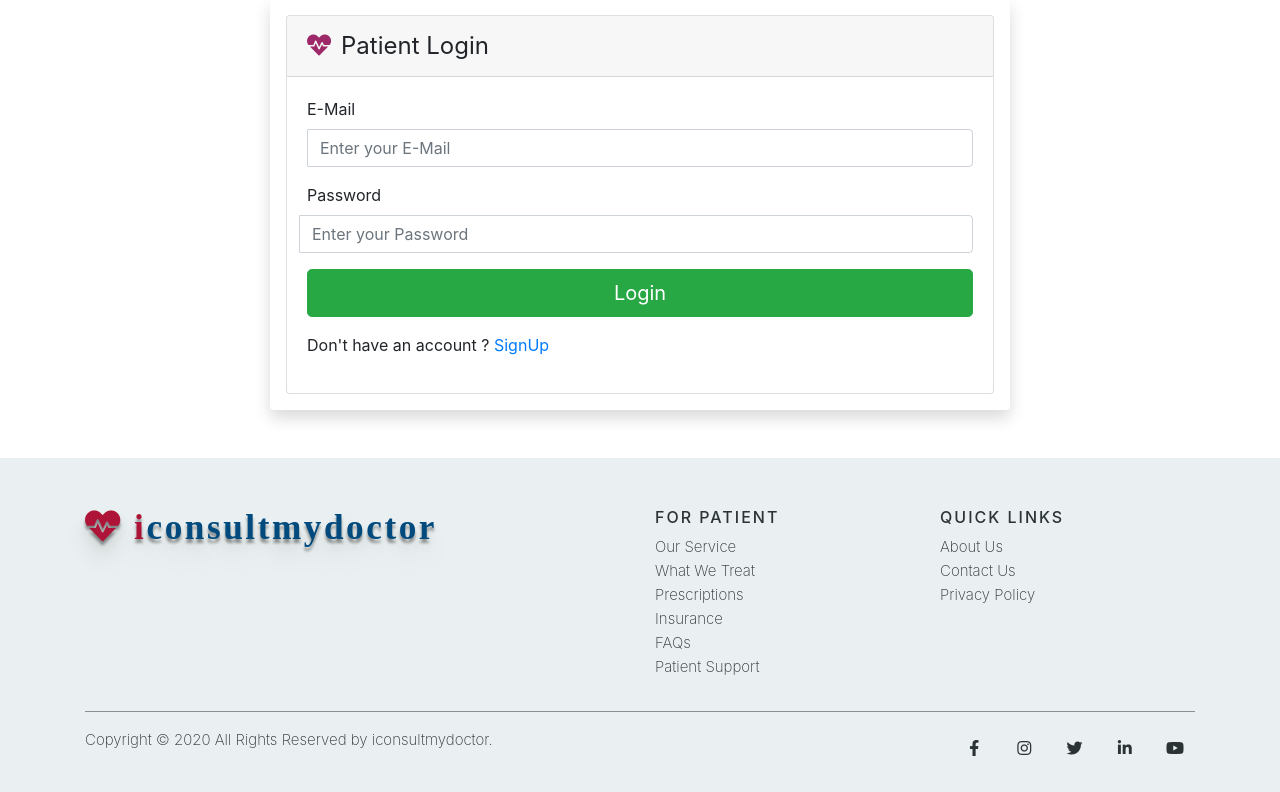
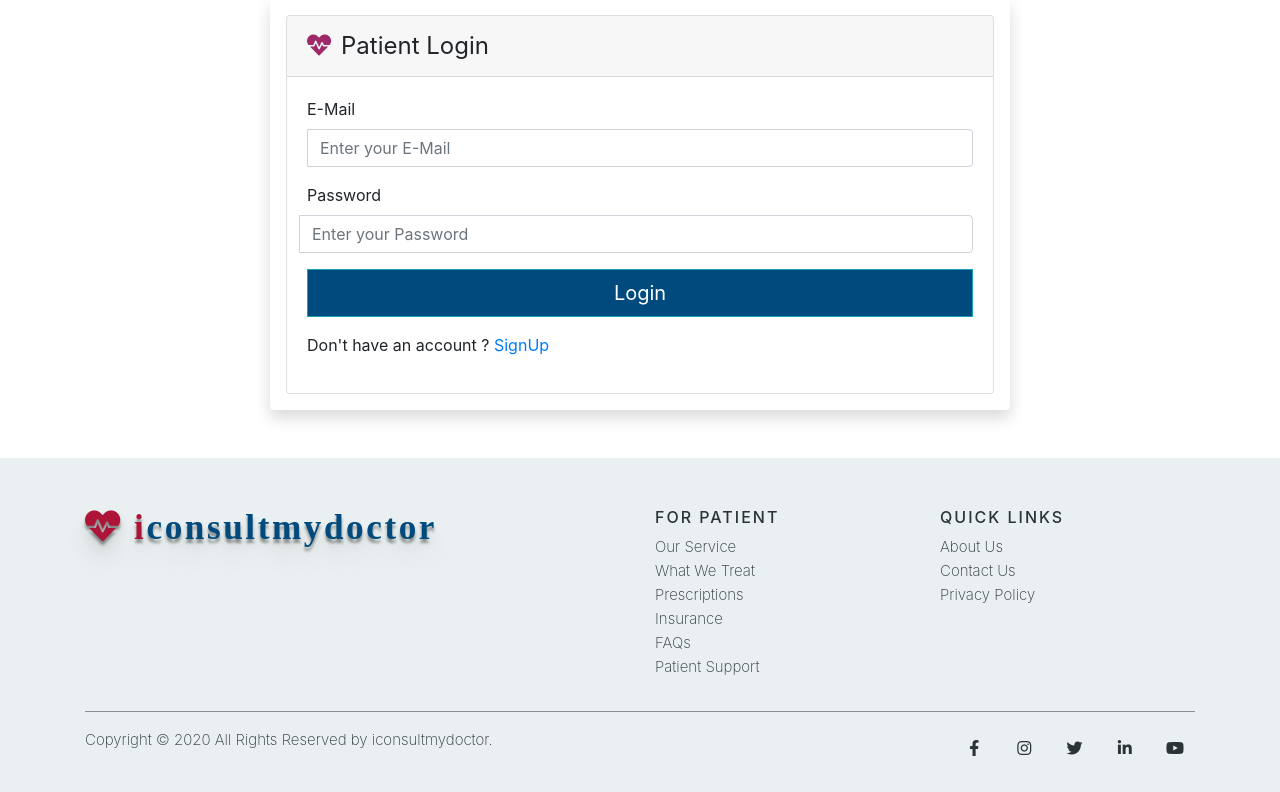
Before and after one commit to sha337/ICMD, a Node server app: page /patient/login in a window 1280 px wide. Shown: the part 161-953 px from the top of the page. Run offline with Node 20, Linux system fonts and the light colour scheme; some libraries are stand-ins or nearby versions; some web fonts are replaced.

Commit message:
login animation improved

```diff
--- a/app.js
+++ b/app.js
@@ -13,8 +13,8 @@ const   express = require("express"),
 app.set("view engine", "ejs");
 app.use(bodyparser.urlencoded({extended: true}));
 app.use(express.static(__dirname + "/public"));
-// mongoose.connect("mongodb://localhost:27017/ICMD", {useNewUrlParser: true, useUnifiedTopology: true});
-mongoose.connect("mongodb+srv://Ali:12345@shabz.1fu7s.mongodb.net/ICMD?retryWrites=true&w=majority", {useNewUrlParser: true, useUnifiedTopology: true});
+mongoose.connect("mongodb://localhost:27017/ICMD", {useNewUrlParser: true, useUnifiedTopology: true});
+// mongoose.connect("mongodb+srv://Ali:12345@shabz.1fu7s.mongodb.net/ICMD?retryWrites=true&w=majority", {useNewUrlParser: true, useUnifiedTopology: true});
 
 
 
--- a/public/stylesheets/loggedin_main.css
+++ b/public/stylesheets/loggedin_main.css
@@ -53,6 +53,7 @@ header{
 
 .logout_btn:hover{
     background: #0B87A6;
+    color:white;
 }
 
 .sidebar{
--- a/views/partials/loggedin_header.ejs
+++ b/views/partials/loggedin_header.ejs
@@ -36,10 +36,10 @@
       <i class="fas fa-bars" id="sidebar_btn"></i>
     </label>
 
-      <a class="brand-name" href="/<%=currentUser.userType%>/profile" style="text-decoration: none; font-size: 1.8rem;letter-spacing: 0.16rem;color:#004A7D"><i class="fa fa-heartbeat" style="font-size:2.0rem;color:#AE1438"></i> <span style="color:#AE1438">i</span>consultmydoctor</a>
+      <a class="brand-name" href="/<%=currentUser.userType%>/profile" style="text-decoration: none; font-size: 1.7rem;letter-spacing: 0.16rem;color:#004A7D"><i class="fa fa-heartbeat" style="font-size:2.0rem;color:#AE1438"></i> <span style="color:#AE1438">i</span>consultmydoctor</a>
 
 
-      <a href="/<%=currentUser.userType%>/logout" class="logout_btn">Logout</a>
+      <a href="/<%=currentUser.userType%>/logout" class="btn logout_btn pull-right" style="margin-right:-0.001rem;margin-top: 5px;">Logout</a>
 
   </header>
   <!-- Header area ends  -->
--- a/views/patient/patient_login.ejs
+++ b/views/patient/patient_login.ejs
@@ -3,7 +3,7 @@
 <div class="container" >
     <div class="container">
     <div class="row justify-content-center"  >
-                        <div class="col-md-8 shadow p-3 mb-5 bg-white rounded animate__animated animate__zoomInDown" style="margin-top: 60px;">
+                        <div class="col-md-8 shadow p-3 mb-5 bg-white rounded animate__animated animate__fadeInUp" style="margin-top: 60px;">
                             <div class="card">
                                 <div class="card-header"><i class="fa fa-heartbeat" style="color:#9e2969;margin-right:10px;font-size: 1.5rem;"></i><span style="font-size: 1.5em;">Patient Login</span></div>
                                 <div class="card-body">
@@ -30,7 +30,7 @@
                                         </div>
                                         <div class="form-group ">
 
-                                            <button type="submit" class="btn btn-success btn-lg btn-block login-button">Login</button>
+                                            <button type="submit" class="btn btn-info btn-lg btn-block login-button" style="border-radius: 0px;background-color: #004A7D;">Login</button>
                                         </div>
                                         <div class="login-register">
                                             <p>Don't have an account ? <a href="/patient/signup">SignUp</a></p>
--- a/views/patient/patient_signup.ejs
+++ b/views/patient/patient_signup.ejs
@@ -106,7 +106,7 @@
 
                                         <div class="form-group ">
 
-                                            <button type="submit" class="btn btn-info btn-lg btn-block login-button">Register</button>
+                                            <button type="submit" class="btn btn-info btn-lg btn-block login-button" style="border-radius: 0px;background-color: #004A7D;">Register</button>
                                         </div>
                                         <div class="login-register">
                                             <p>Already have an account ? <a href="/patient/login">Login</a></p>
```
